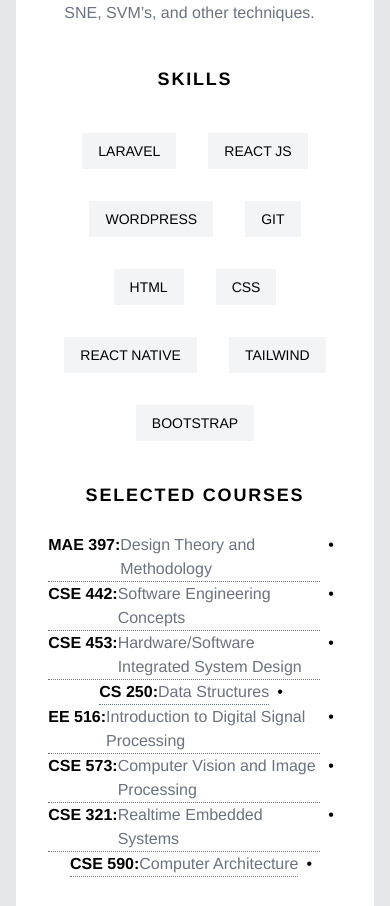
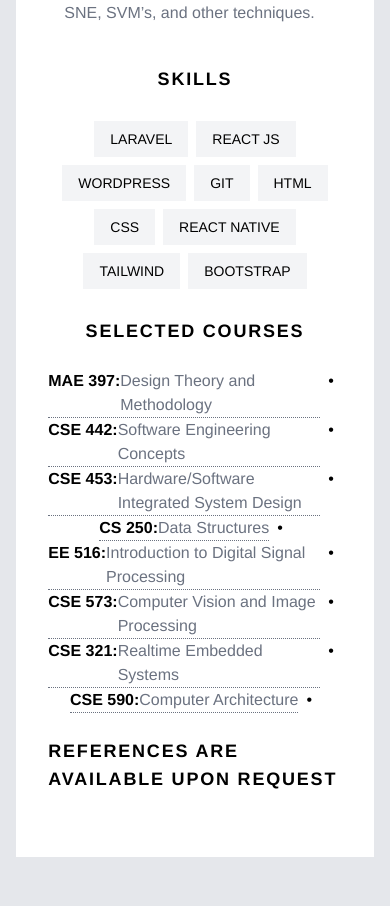
Before and after one commit to ajidk/portofolio, a Next.js app: page /resume in a window 390 px wide. Shown: the part 1721-2627 px from the top of the page. Built offline with nearby package versions, Linux system fonts and the light colour scheme.

Commit message:
update button skill

```diff
--- a/components/Resume/Skills.js
+++ b/components/Resume/Skills.js
@@ -9,15 +9,15 @@
       </div>
       <Gap height={24} />
       <div className="flex flex-wrap justify-center items-center">
-        <button className="bg-gray-100 text-sm uppercase py-2 px-4 m-4">laravel</button>
-        <button className="bg-gray-100 text-sm uppercase py-2 px-4 m-4">react js</button>
-        <button className="bg-gray-100 text-sm uppercase py-2 px-4 m-4">wordpress</button>
-        <button className="bg-gray-100 text-sm uppercase py-2 px-4 m-4">git</button>
-        <button className="bg-gray-100 text-sm uppercase py-2 px-4 m-4">html</button>
-        <button className="bg-gray-100 text-sm uppercase py-2 px-4 m-4">css</button>
-        <button className="bg-gray-100 text-sm uppercase py-2 px-4 m-4">react native</button>
-        <button className="bg-gray-100 text-sm uppercase py-2 px-4 m-4">tailwind</button>
-        <button className="bg-gray-100 text-sm uppercase py-2 px-4 m-4">bootstrap</button>
+        <button className="bg-gray-100 text-sm uppercase py-2 px-4 xs:m-1 m-4">laravel</button>
+        <button className="bg-gray-100 text-sm uppercase py-2 px-4 xs:m-1 m-4">react js</button>
+        <button className="bg-gray-100 text-sm uppercase py-2 px-4 xs:m-1 m-4">wordpress</button>
+        <button className="bg-gray-100 text-sm uppercase py-2 px-4 xs:m-1 m-4">git</button>
+        <button className="bg-gray-100 text-sm uppercase py-2 px-4 xs:m-1 m-4">html</button>
+        <button className="bg-gray-100 text-sm uppercase py-2 px-4 xs:m-1 m-4">css</button>
+        <button className="bg-gray-100 text-sm uppercase py-2 px-4 xs:m-1 m-4">react native</button>
+        <button className="bg-gray-100 text-sm uppercase py-2 px-4 xs:m-1 m-4">tailwind</button>
+        <button className="bg-gray-100 text-sm uppercase py-2 px-4 xs:m-1 m-4">bootstrap</button>
       </div>
     </div>
   );
```
